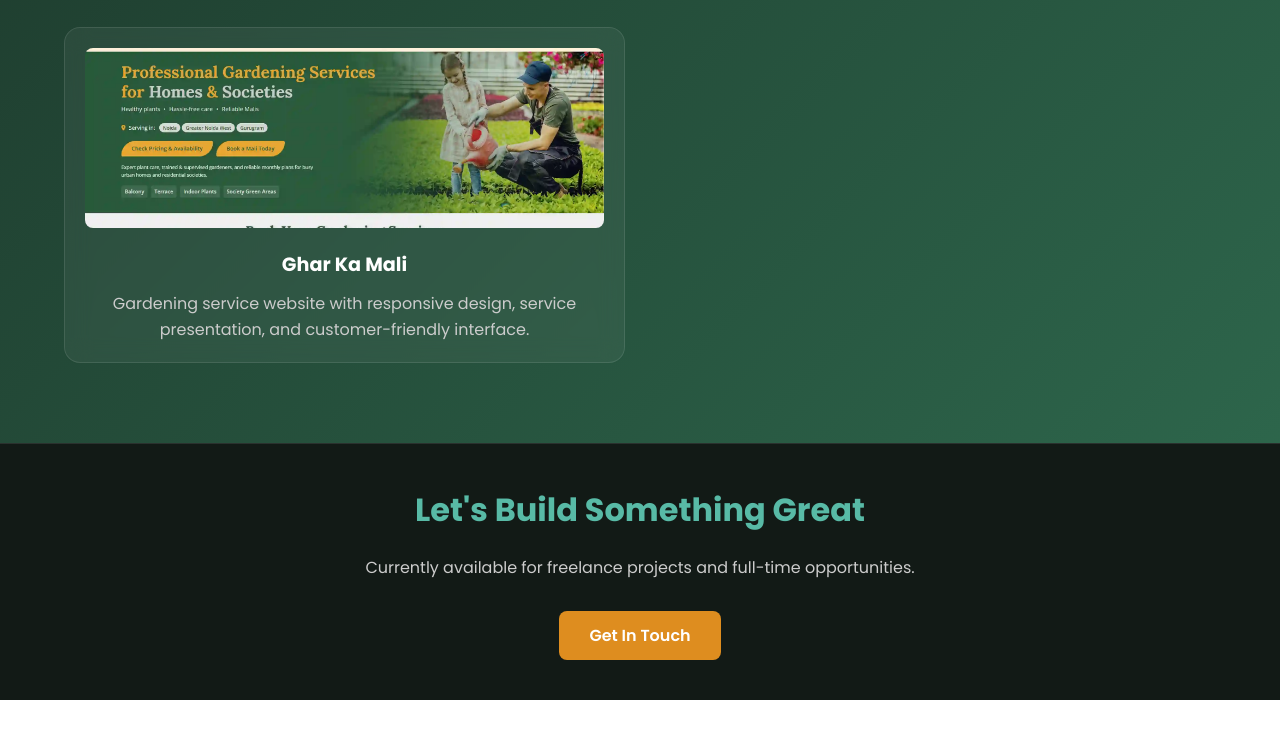
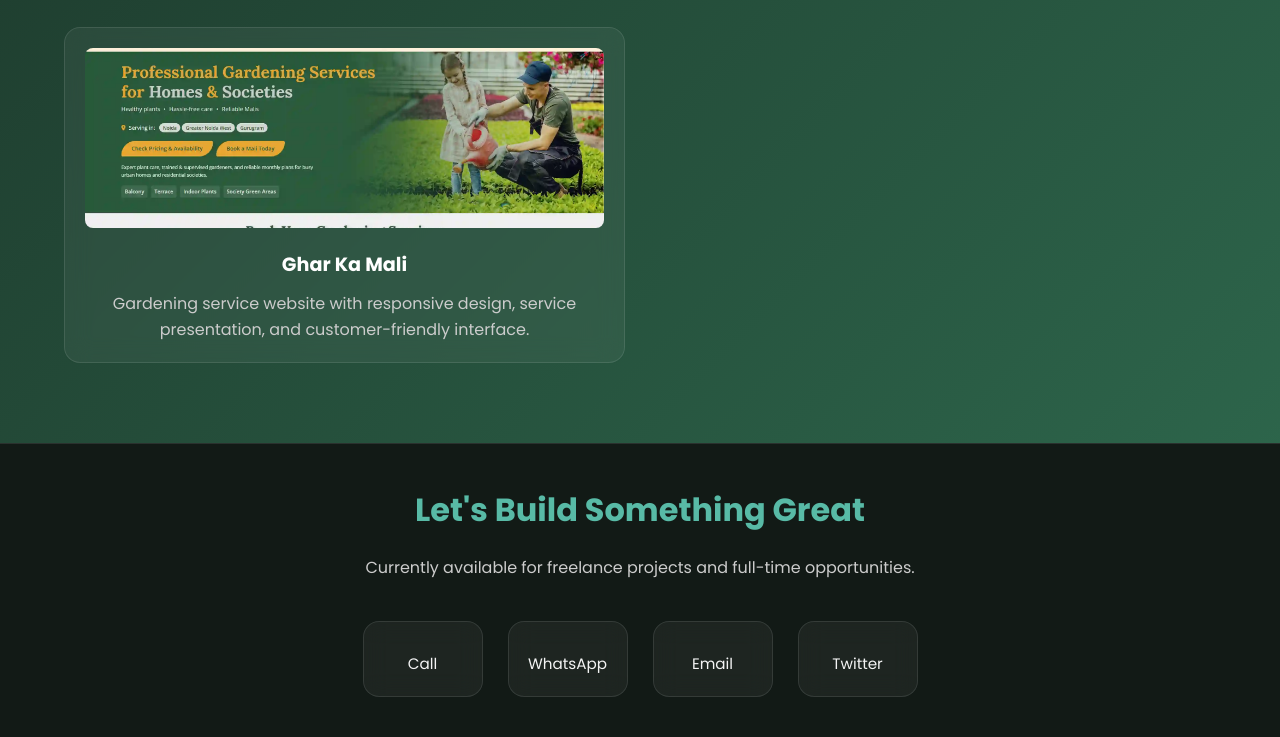
Before and after one commit to NarendarKarwasra/Portfolio-NK, a plain HTML site: page web-projects.html in a window 1280 px wide. Shown: the part 1745-2482 px from the top of the page. Before the commit the page ends 2445 px from the top, so only its background shows below. Drawn offline with Linux system fonts and the light colour scheme.

Commit message:
first commit

```diff
--- a/web-projects.html
+++ b/web-projects.html
@@ -94,12 +94,31 @@
         </div>
     </section>
 
-    <!-- Footer / Contact Section -->
+     <!-- Footer / Contact Section -->
     <footer id="contact">
         <div class="contact-content">
             <h2>Let's Build Something Great</h2>
-            <p>Currently available for freelance projects and full-time opportunities.</p>
-            <a href="mailto:your.email@example.com" class="btn">Get In Touch</a>
+            <p>
+                Currently available for freelance projects and full-time opportunities.
+            </p>
+            <div class="social-links">
+                <a href="tel:+919057768074" class="social-card">
+                    <i class="bi bi-telephone-fill"></i>
+                    <span>Call</span>
+                </a>
+                <a href="https://wa.me/919057768074" target="_blank" class="social-card">
+                    <i class="bi bi-whatsapp"></i>
+                    <span>WhatsApp</span>
+                </a>
+                <a href="mailto:your.email@example.com" class="social-card">
+                    <i class="bi bi-envelope-fill"></i>
+                    <span>Email</span>
+                </a>
+                <a href="https://twitter.com/yourusername" target="_blank" class="social-card">
+                    <i class="bi bi-twitter-x"></i>
+                    <span>Twitter</span>
+                </a>
+            </div>
         </div>
     </footer>
 
```
Also changed, not shown: graphic-projects.html (+22 -3 lines).
